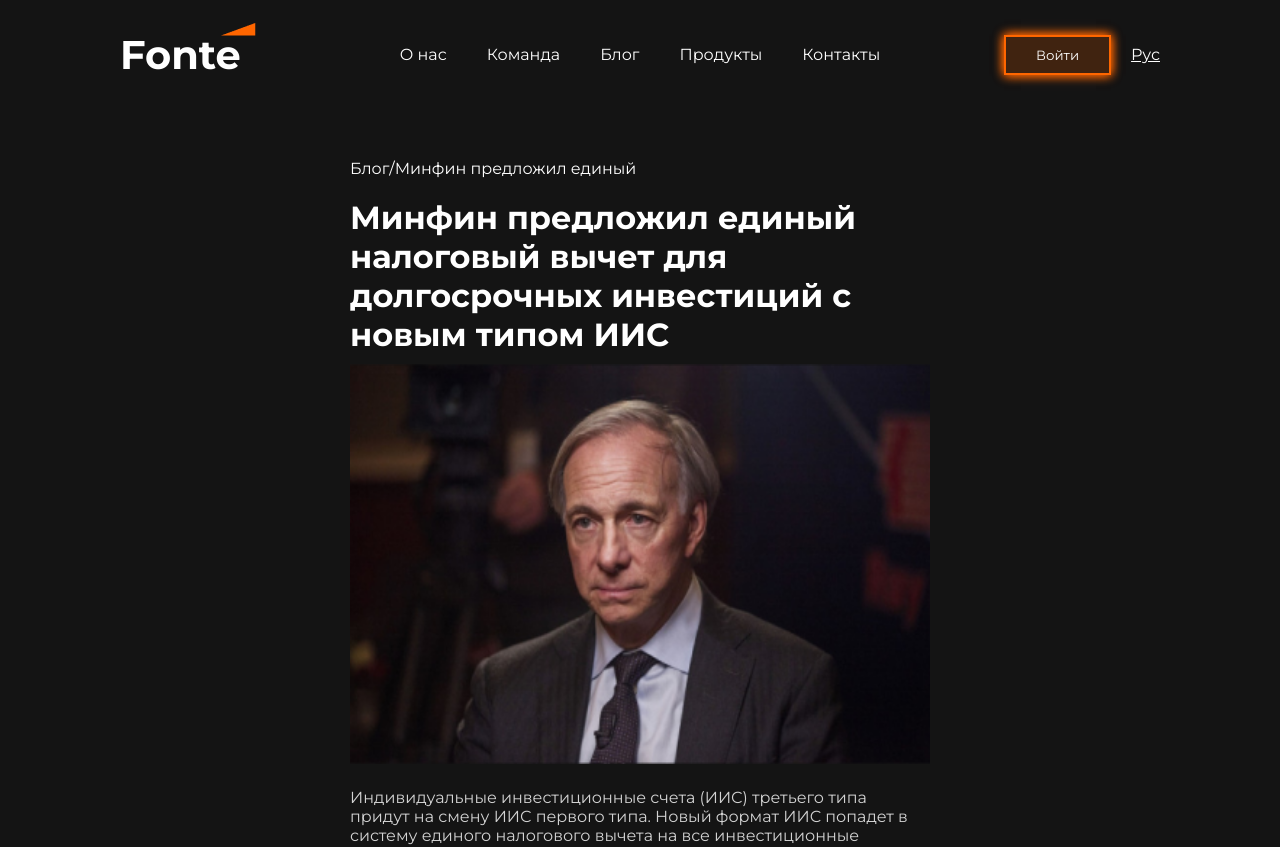
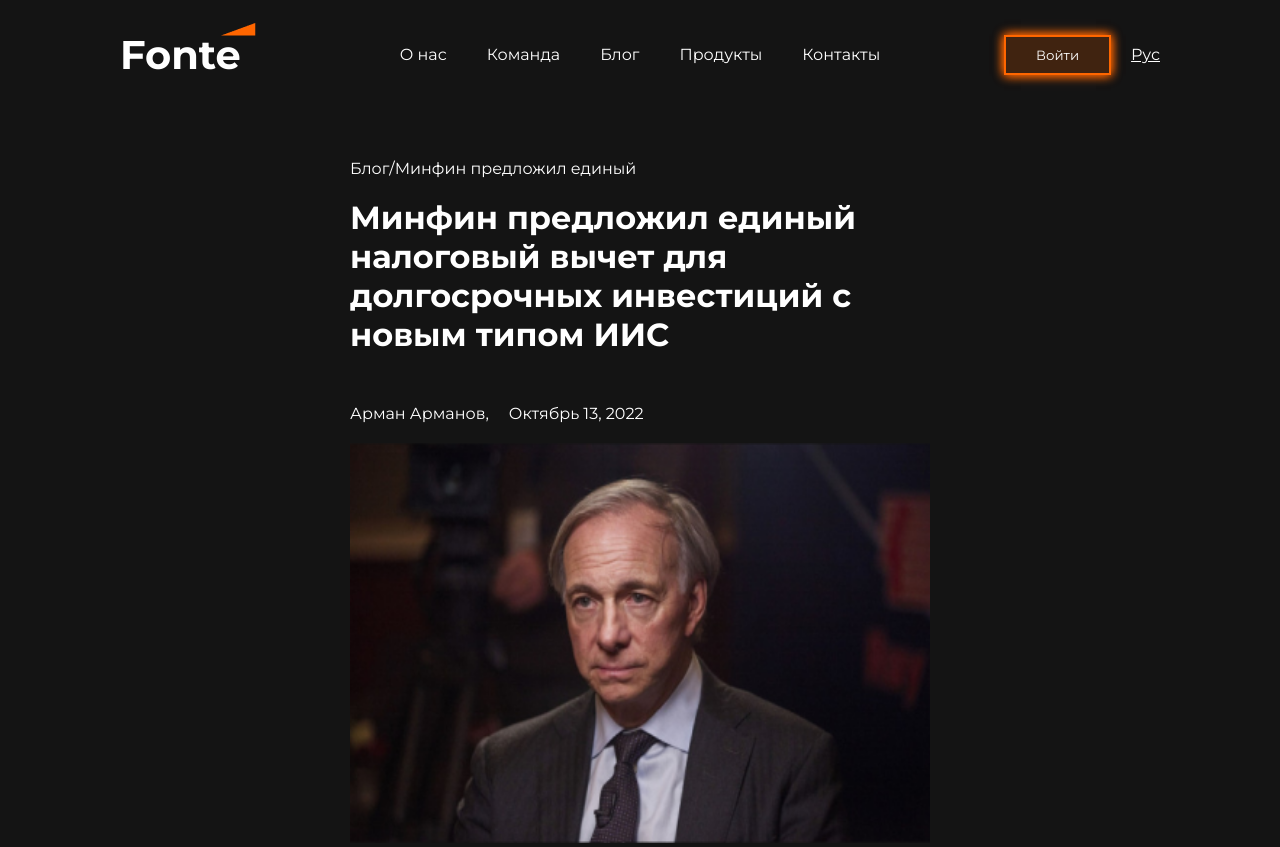
Before and after one commit to Fariza77/All-project, a React (Vite) app in the folder react-project/: page /blog/1 in a window 1280 px wide. Shown: the top 847 px of the page. Built offline with nearby package versions, Linux system fonts and the light colour scheme.

Commit message:
small fixes

```diff
--- a/react-project/src/components/Blog/BlogDetails.jsx
+++ b/react-project/src/components/Blog/BlogDetails.jsx
@@ -36,6 +36,11 @@ export default function BlogDetails(props) {
 
       <h1 className='title'>{blogObject.title}</h1>
 
+      <p className='author-info'>
+        <span className='author'>{blogObject.author}</span>,
+        <span className='date'>{blogObject.date}</span>
+      </p>
+
       <img src={image} width={"100%"} height={400} />
 
       <p className='subtitle-1'>{blogObject.subtitle1}</p>
--- a/react-project/src/components/Blog/blogDetails.scss
+++ b/react-project/src/components/Blog/blogDetails.scss
@@ -13,6 +13,15 @@
 
     .title {
         margin: 20px 0 10px 0;
+    }
+
+    .author-info {
+        color: $light;
+        margin-top: 50px;
+
+        .date {
+            margin-left: 20px;
+        }
     }
 
     .img {
```
